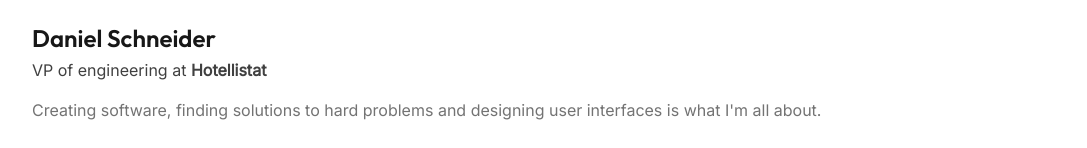
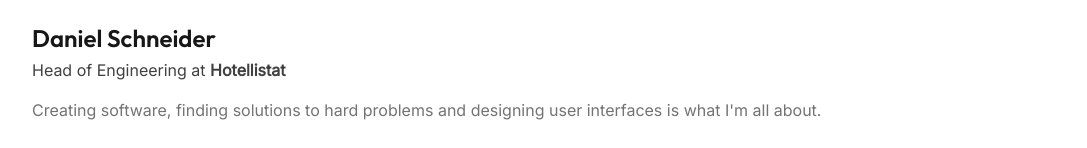
Before and after one commit to dnlsndr/portfolio, a Nuxt app: page / in a window 1280 px wide. Shown: the part 226-374 px from the top of the page, without its empty margins (96-1183 px from the left). Built offline with nearby package versions, Linux system fonts and the light colour scheme.

Commit message:
fix: job title

```diff
--- a/pages/index.vue
+++ b/pages/index.vue
@@ -7,7 +7,7 @@
     </div>
     <div
       class="mb-4 text text-gray-700 dark:text-gray-200 transition-colors duration-200">
-      VP of engineering at
+      Head of Engineering at
       <b>Hotellistat</b>
     </div>
     <div class="mb-12">
```
